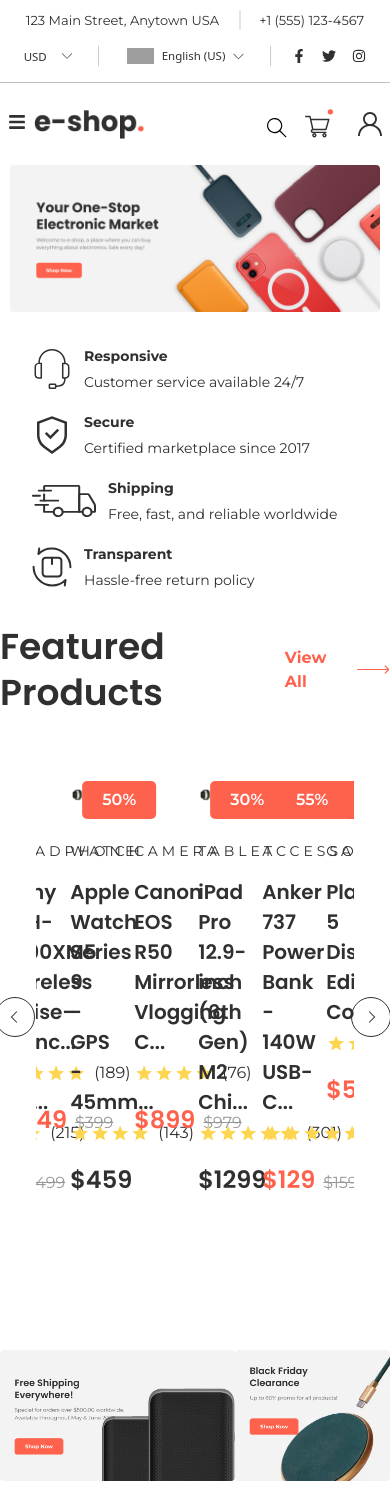
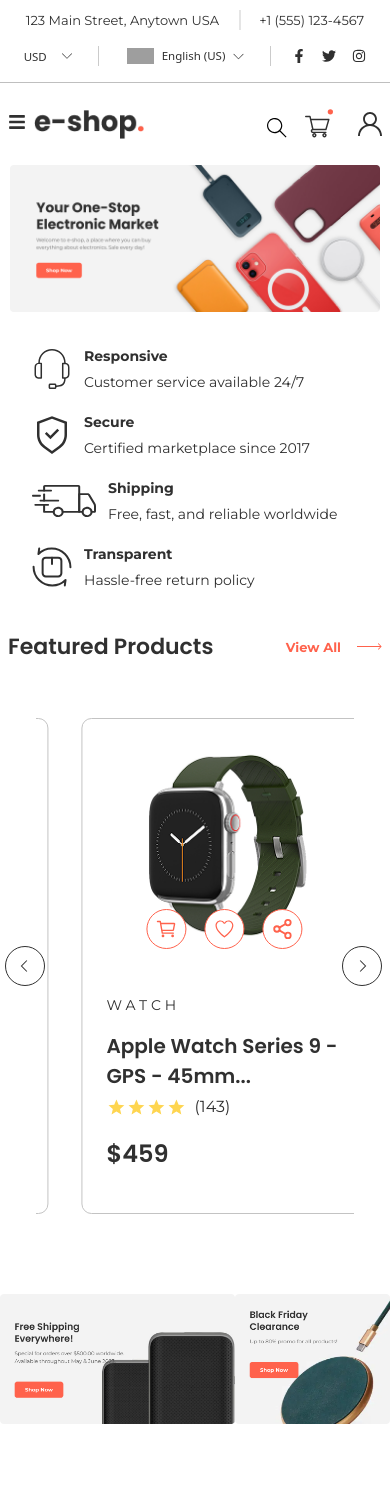
Before and after one commit to arafatYasir/Eshop, a React (Vite) app: page / in a window 390 px wide. Shown: the top 1511 px of the page. Built offline with nearby package versions, Linux system fonts and the light colour scheme; grey boxes are pictures that could not be loaded.

Commit message:
Featured products responsive done'

```diff
--- a/src/components/FeaturedProducts.jsx
+++ b/src/components/FeaturedProducts.jsx
@@ -16,12 +16,13 @@
                 ...style,
                 display: "flex",
                 justifyContent: "center",
+                background: "white",
                 alignItems: "center",
                 width: "40px",
                 height: "40px",
                 border: "1px solid #303030",
                 borderRadius: "50%",
-                right: "-1px",
+                right: "8px",
                 zIndex: 10
             }}
             className={className}
@@ -40,13 +41,14 @@
             style={{
                 ...style,
                 display: "flex",
+                background: "white",
                 justifyContent: "center",
                 alignItems: "center",
                 width: "40px",
                 height: "40px",
                 border: "1px solid #303030",
                 borderRadius: "50%",
-                left: "-5px",
+                left: "5px",
                 zIndex: 10
             }}
             onClick={onClick}
@@ -69,15 +71,24 @@
         cssEase: "linear",
         nextArrow: <SampleNextArrow />,
         prevArrow: <SamplePrevArrow />,
+        responsive: [
+            {
+                breakpoint: 415,
+                settings: {
+                    slidesToShow: 1,
+                }
+            }
+        ]
     };
 
     return (
         <div className="mb-20">
             <Container>
-                <div className="flex justify-between items-center">
-                    <h2 className="text-4xl text-[#303030] font-['Poppins'] leading-[46px] font-semibold">Featured Products</h2>
-                    <p className="flex items-center text-[#FF624C] font-['Montserrat'] font-bold leading-6 gap-4">View All <LongArrowIcon /></p>
+                <div className="flex justify-between items-center px-2 sm:p-0">
+                    <h2 className="text-[22px] sm:text-4xl text-[#303030] font-['Poppins'] leading-[46px] font-semibold">Featured Products</h2>
+                    <p className="flex items-center text-[13px] sm:text-base text-[#FF624C] font-['Montserrat'] font-bold leading-6 gap-4">View All <LongArrowIcon width="25px" /></p>
                 </div>
+
                 <Slider {...settings} className="mt-12 px-9">
                     {
                         featuredProducts.map(p => (
--- a/src/components/commonLayouts/ProductLayout.jsx
+++ b/src/components/commonLayouts/ProductLayout.jsx
@@ -13,19 +13,19 @@
     }, [rating])
 
     return (
-        <Link to="/product-details" className="p-6 group cursor-pointer border border-transparent hover:border-[#C3C3C3] rounded-[10px] max-w-[285px] relative block">
+        <Link to="/product-details" className="p-6 group cursor-pointer border border-[#C3C3C3] sm:border-transparent sm:hover:border-[#C3C3C3] rounded-[10px] max-w-[285px] relative block">
             <div className="relative">
                 <img className="w-full" src="images/product-image.png" alt="product image" />
 
                 {/* Icons */}
-                <div className="flex gap-[18px] scale-0 group-hover:scale-100 transition duration-100 absolute bottom-[6px] left-[50%] -translate-x-1/2">
-                    <div className="flex items-center justify-center w-[50px] h-[50px] rounded-full border border-[#FF624C] text-[#FF624C] text-3xl hover:bg-[#FF624C] hover:text-white transition duration-100 bg-white">
+                <div className="flex gap-[18px] sm:scale-0 sm:group-hover:scale-100 transition duration-100 absolute bottom-[6px] left-[50%] -translate-x-1/2">
+                    <div className="flex items-center justify-center w-10 h-10 sm:w-[50px] sm:h-[50px] rounded-full border border-[#FF624C] text-[#FF624C] text-3xl hover:bg-[#FF624C] hover:text-white transition duration-100 bg-white">
                         <IoCartOutline size={22} />
                     </div>
-                    <div className="flex items-center justify-center w-[50px] h-[50px] rounded-full border border-[#FF624C] text-[#FF624C] text-3xl hover:bg-[#FF624C] hover:text-white transition duration-100 bg-white">
+                    <div className="flex items-center justify-center w-10 h-10 sm:w-[50px] sm:h-[50px] rounded-full border border-[#FF624C] text-[#FF624C] text-3xl hover:bg-[#FF624C] hover:text-white transition duration-100 bg-white">
                         <IoIosHeartEmpty size={22} />
                     </div>
-                    <div className="flex items-center justify-center w-[50px] h-[50px] rounded-full border border-[#FF624C] text-[#FF624C] text-3xl hover:bg-[#FF624C] hover:text-white transition duration-100 bg-white">
+                    <div className="flex items-center justify-center w-10 h-10 sm:w-[50px] sm:h-[50px] rounded-full border border-[#FF624C] text-[#FF624C] text-3xl hover:bg-[#FF624C] hover:text-white transition duration-100 bg-white">
                         <FiShare2 size={22} />
                     </div>
                 </div>
--- a/src/icons/LongArrowIcon.jsx
+++ b/src/icons/LongArrowIcon.jsx
@@ -1,6 +1,6 @@
-const LongArrowIcon = () => {
+const LongArrowIcon = ({width = 40}) => {
     return (
-        <svg width="40" height="9" viewBox="0 0 29 8" fill="none" xmlns="http://www.w3.org/2000/svg">
+        <svg width={width} height="9" viewBox="0 0 29 8" fill="none" xmlns="http://www.w3.org/2000/svg">
             <path d="M28.3536 4.35355C28.5488 4.15829 28.5488 3.84171 28.3536 3.64645L25.1716 0.464466C24.9763 0.269204 24.6597 0.269204 24.4645 0.464466C24.2692 0.659728 24.2692 0.976311 24.4645 1.17157L27.2929 4L24.4645 6.82843C24.2692 7.02369 24.2692 7.34027 24.4645 7.53553C24.6597 7.7308 24.9763 7.7308 25.1716 7.53553L28.3536 4.35355ZM0 4.5H28V3.5H0V4.5Z" fill="#FF624C" />
         </svg>
     );
```
